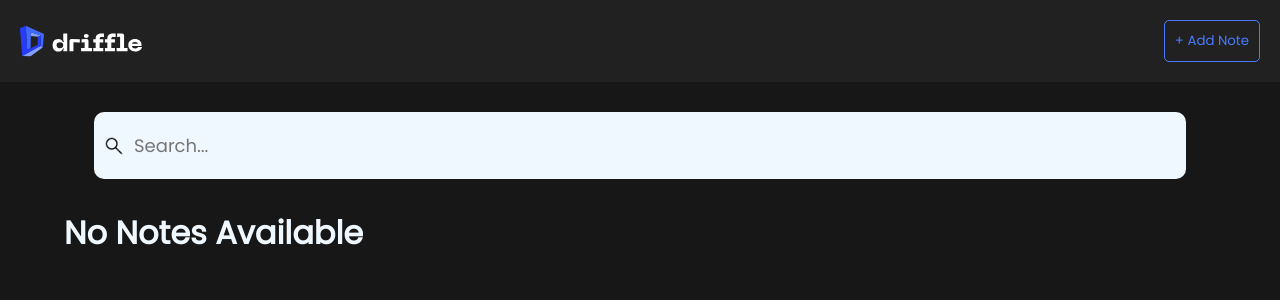
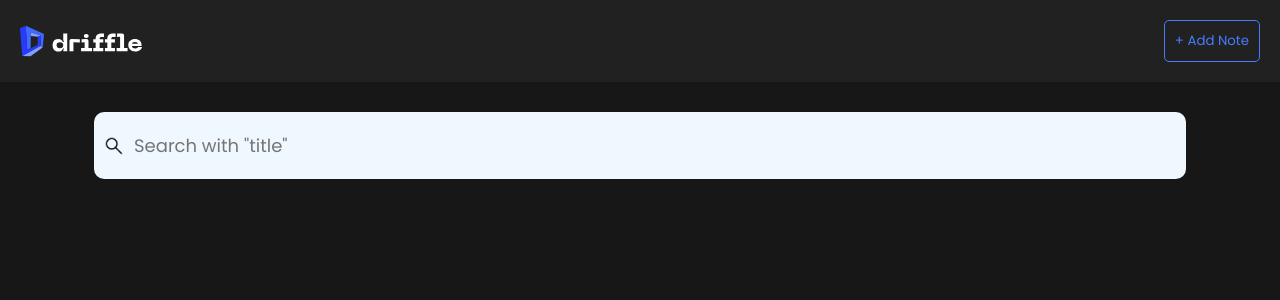
Before and after one commit to harshgupta20/driffle-assessment, a React (Create React App) app: page / in a window 1280 px wide. Shown: the top 300 px of the page. Built offline with nearby package versions, Linux system fonts and the light colour scheme.

Commit message:
App complted

```diff
--- a/package.json
+++ b/package.json
@@ -10,6 +10,7 @@
     "@testing-library/jest-dom": "^5.16.5",
     "@testing-library/react": "^13.4.0",
     "@testing-library/user-event": "^13.5.0",
+    "firebase": "^9.22.2",
     "react": "^18.2.0",
     "react-dom": "^18.2.0",
     "react-scripts": "5.0.1",
--- a/src/components/EditModal.jsx
+++ b/src/components/EditModal.jsx
@@ -1,4 +1,4 @@
-import { Box, Button, Modal, Typography } from '@mui/material'
+import {  Modal } from '@mui/material'
 import { useContext, useEffect, useState } from 'react'
 
 // STYLES
--- a/src/components/SearchBar.jsx
+++ /dev/null
@@ -1,18 +0,0 @@
-import React from 'react'
-import "../styles/SearchBar.css";
-
-// SEARCH IMAGE
-import SearchImage from "../assets/search-icon.jpg";
-
-const SearchBar = () => {
-  return (
-    <>
-    <div id="search-main">
-      <img id="search-img" src={SearchImage} alt="searchIcon"/>
-      <input id="searchbar" type="text" placeholder='Search...' />
-    </div>
-    </>
-  )
-}
-
-export default SearchBar
--- a/src/pages/Home.jsx
+++ b/src/pages/Home.jsx
@@ -3,47 +3,50 @@ import "../styles/Home.css";
 
 // COMPONENTS
 import Navbar from "../components/Navbar";
-import SearchBar from "../components/SearchBar";
 import Card from "../components/Card";
 import AddModal from '../components/AddModal';
 import { AppContext } from '../App';
 
+import SearchImage from "../assets/search-icon.jpg";
+
 const Home = () => {
 
   const [notesData, setNotesData] = useState();
+  const [simpleSearch, setSimpleSearch] = useState("");
 
   //CONTEXT
-  const {update, setUpdate} = useContext(AppContext);
+  const { update } = useContext(AppContext);
 
   useEffect(() => {
     document.title = "Home | Driffle Notes"
 
-    if(localStorage.getItem('notesData')){
+    if (localStorage.getItem('notesData')) {
       setNotesData(JSON.parse(localStorage.getItem('notesData')));
     }
-    // console.log(update);
-    // console.log("useEffect Home");
   }, [update])
 
 
-  // console.log(notesData);
 
   return (
     <>
       <Navbar />
       <div id="home-main">
         <div id="home-searchBar">
-          <SearchBar />
+          <div id="search-main">
+            <img id="search-img" src={SearchImage} alt="searchIcon" />
+            <input id="searchbar" onChange={e => setSimpleSearch(e.target.value)} type="text" placeholder='Search with "title"' />
+          </div>
         </div>
 
         <div id="cards-main">
           {/* <Card/> */}
-          {
-            notesData ? notesData.map((note) => {return <Card title={note.title} desc={note.desc} date={note.date} id={note.id}/>}) : <h1>No Notes Available</h1>
-          }
+
+          {notesData ? notesData.filter(filterData => filterData.title.toLowerCase().includes(simpleSearch)).map((note) => (
+            <Card title={note.title} desc={note.desc} date={note.date} id={note.id} />
+          )) : ""}
         </div>
 
-        <AddModal/>
+        <AddModal />
       </div>
     </>
   )
--- a/src/styles/Home.css
+++ b/src/styles/Home.css
@@ -16,3 +16,28 @@
     /* border: 1px solid red; */
 
 }
+
+#search-main{
+    display: flex;
+    align-items: center;
+    padding: 10px;
+    background-color: aliceblue;
+
+    border-radius: 10px;
+}
+#search-img{
+    width: 20px;
+    height: 20px;
+
+    mix-blend-mode: multiply;
+}
+#searchbar{
+    width: 100%;
+    padding: 10px;
+    outline: none;
+    border: none;
+    background-color: aliceblue;
+    color: #000000;
+
+    font-size: large;
+}
```
Also changed, not shown: firebase.json (added), 2 other files (tests, documents, lock files or other folders).
